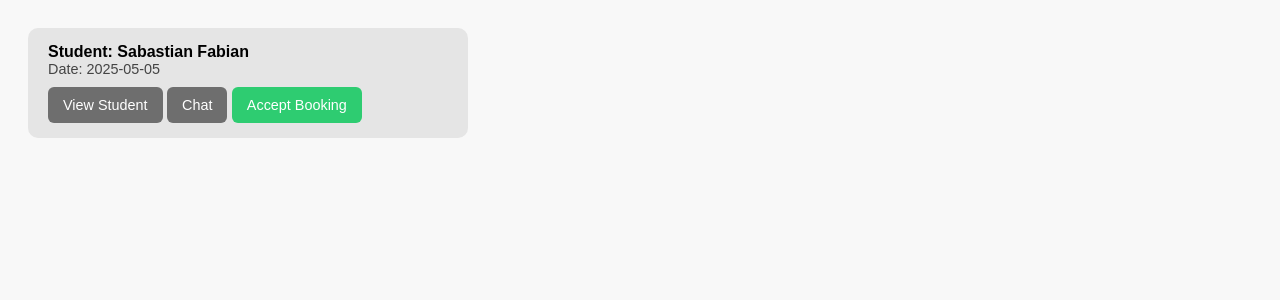
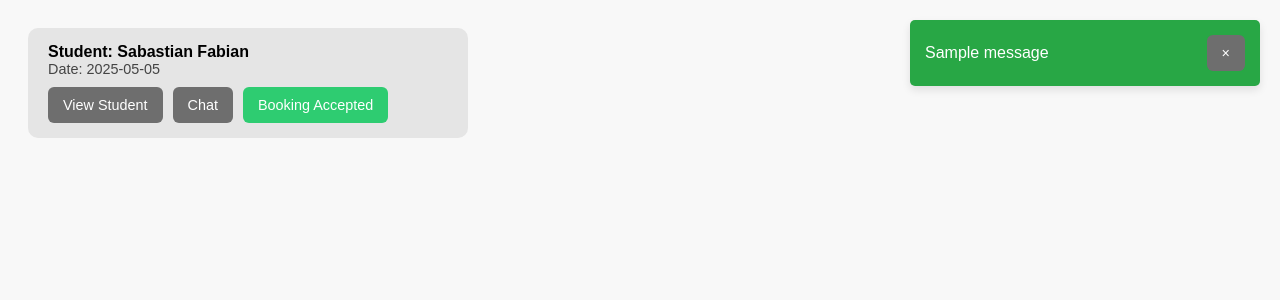
Before and after one commit to Sabastian-Ihekweme/Seado, a Flask app: page /tutor-bookings in a window 1280 px wide. Shown: the top 300 px of the page. Run offline with Flask 3, Linux system fonts and the light colour scheme; a user stored in the database is signed in; tables that the repository leaves empty hold one stand-in row (values such as "Sample post"); one stand-in notice (Sample message) is shown; some libraries are stand-ins or nearby versions.

Commit message:
tutor accepts student booking

```diff
--- a/Website/models.py
+++ b/Website/models.py
@@ -67,6 +67,7 @@ class Booking(db.Model):
     student_id = db.Column(db.Integer, db.ForeignKey('student.id'), nullable=False)
     tutor_id = db.Column(db.Integer, db.ForeignKey('tutor.id'), nullable=False)
     timestamp = db.Column(db.DateTime, default=datetime.utcnow)
+    accepted = db.Column(db.Boolean, default=False)
 
     student = db.relationship('Student', backref='bookings')
     tutor = db.relationship('Tutor', backref='bookings')
--- a/Website/static/stylesheets/tutor-bookings.css
+++ b/Website/static/stylesheets/tutor-bookings.css
@@ -43,3 +43,78 @@ body {
   button.accepted {
     background-color: #2ecc71;
   }
+
+  /* Flash message container */
+.flash-container {
+  position: fixed;
+  top: 20px;
+  right: 20px;
+  width: 350px;
+  z-index: 1000;
+}
+
+/* Common styles for flash messages */
+.flash-message {
+  display: flex;
+  align-items: center;
+  justify-content: space-between;
+  padding: 15px;
+  margin-bottom: 10px;
+  border-radius: 5px;
+  font-size: 16px;
+  box-shadow: 0 4px 8px rgba(0, 0, 0, 0.1);
+  opacity: 1;
+  transition: opacity 0.5s ease-in-out;
+}
+
+/* Success message */
+.flash-message.success {
+  background-color: #28a745;
+  color: white;
+}
+
+/* Error message */
+.flash-message.error {
+  background-color: #dc3545;
+  color: white;
+}
+
+/* Close button */
+.close-btn {
+  background: none;
+  border: none;
+  color: white;
+  font-size: 20px;
+  font-weight: bold;
+  cursor: pointer;
+  margin-left: 10px;
+}
+
+.close-btn:hover {
+  color: black;
+}
+
+.flash-link {
+  text-decoration: underline;
+  color: #007bff;  /* Default blue color */
+  font-weight: bold;
+  transition: color 0.3s ease-in-out, text-shadow 0.3s ease-in-out;
+}
+
+.flash-link:hover {
+  color: #0056b3;  /* Darker blue on hover */
+  text-shadow: 0px 0px 8px rgba(0, 123, 255, 0.5);
+}
+
+.flash-link:active {
+  color: #ff4500; /* Change color when clicked */
+}
+
+.instead {
+  cursor: pointer;
+}
+
+.insted:hover {
+  color: gray;
+  transition: 0.1s;
+}
--- /dev/null
+++ b/Website/static/stylesheets/tutor-whiteboard.css
@@ -0,0 +1,3 @@
+.invitation-box {
+    margin-left: 250px;
+}
--- a/Website/templates/tutor/tutor-bookings.html
+++ b/Website/templates/tutor/tutor-bookings.html
@@ -16,6 +16,19 @@
 
 <body>
 
+  <div class="flash-container">
+    {% with messages = get_flashed_messages(with_categories=true) %}
+    {% if messages %}
+        {% for category, message in messages %}
+            <div class="flash-message {{ category }}">
+                {{ message|safe }}  <!-- This ensures HTML inside the flash message is rendered -->
+                <button onclick="this.parentElement.style.display='none'">×</button>
+            </div>
+        {% endfor %}
+    {% endif %}
+{% endwith %}
+</div>
+
   {% if bookings %}
   {% for booking in bookings %}
   <ul>
@@ -29,9 +42,15 @@
       <div class="action-buttons">
         <form action="{{ url_for('views.tutor_view_student',  student_id=booking.student.id) }}">
           <button type="Submit">View Student</button>
+        </form>
           <button>Chat</button>
-          <button onclick="acceptBooking(this)" class="accepted">Accept Booking</button>
-        </form>
+          {% if booking.accepted %}
+            <button class="accepted">Booking Accepted</button>
+          {% else %}
+            <form method="POST" action="{{ url_for('views.accept_booking', booking_id=booking.id) }}">
+              <button type="submit" class="accepted">Accept Booking</button>
+            </form>
+          {% endif %}
       </div>
     </div>
   </ul>
--- a/Website/templates/tutor/tutor-dashboard.html
+++ b/Website/templates/tutor/tutor-dashboard.html
@@ -26,7 +26,7 @@
                     <a href="{{ url_for('views.tutor_details') }}"><li><i class="icon-details"></i> My Details</li></a>
                     <a href="{{ url_for('views.tutor_make_post') }}"><li><i class="icon-post"></i> Make A Post</li></a>
                     <a href="{{ url_for('views.tutor_bookings') }}"><li><i class="icon-bookings"></i> View Bookings</li></a>
-                    <a href="{{ url_for('views.tutor_live_session') }}"><li><i class="icon-whiteboard"></i> Whiteboard</li></a>
+                    <a href="{{ url_for('views.tutor_whiteboard_session') }}"><li><i class="icon-whiteboard"></i> Whiteboard</li></a>
                     <a href="{{ url_for('views.tutor_recent_chats') }}"><li><i class="icon-chat"></i> Chat</li></a>
                 </ul>
             </nav>
--- a/Website/views.py
+++ b/Website/views.py
@@ -39,6 +39,15 @@ def tutor_bookings():
     bookings = Booking.query.filter_by(tutor_id=tutor_id).all()
     return render_template("tutor/tutor-bookings.html", bookings=bookings)
 
+@views.route('/accept-booking/<int:booking_id>', methods=['POST'])
+def accept_booking(booking_id):
+    booking = Booking.query.get_or_404(booking_id)
+    booking.accepted = True
+    db.session.commit()
+    flash("Booking accepted", "success")
+    return redirect(url_for('views.tutor_bookings'))
+
+
 @views.route('/tutor-make-post')
 def tutor_make_post():
     return render_template("tutor/tutor-make-post.html")
@@ -64,6 +73,11 @@ def tutor_view_student(student_id):
     student = Student.query.get_or_404(student_id)
     return render_template("tutor/tutor-view-student.html", student=student)
 
+@views.route('/tutor-whiteboard-session')
+def tutor_whiteboard_session():
+    tutor_id = current_user.id
+    bookings = Booking.query.filter_by(tutor_id=tutor_id, accepted=True).all()
+    return render_template("tutor/tutor-whiteboard-session.html", bookings=bookings)
 
 
 #student views
```
Also changed, not shown: Website/templates/tutor/tutor-whiteboard-session.html (+65 -0 lines), instance/database.db.
